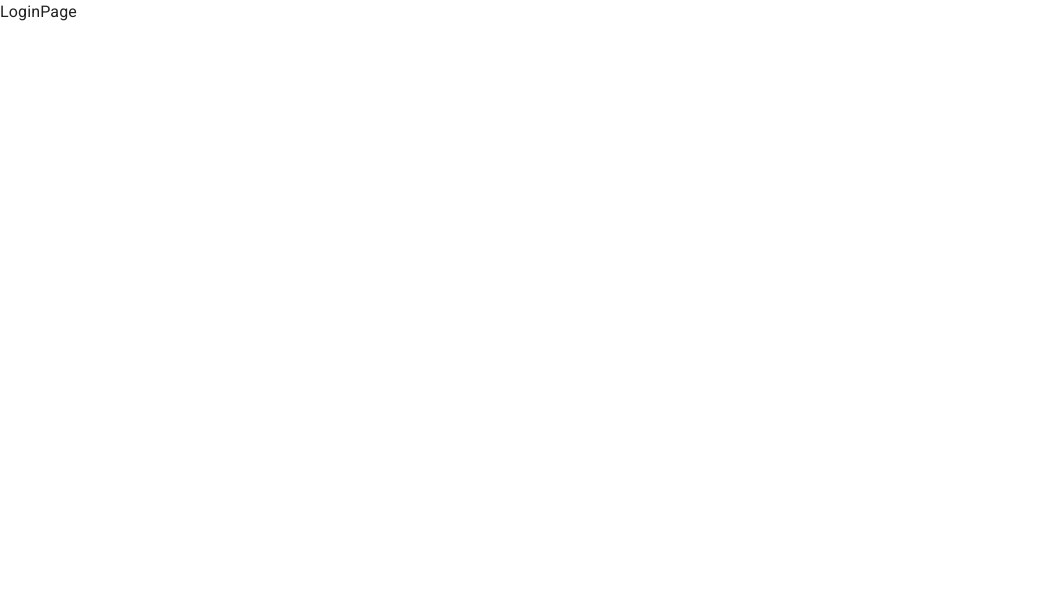
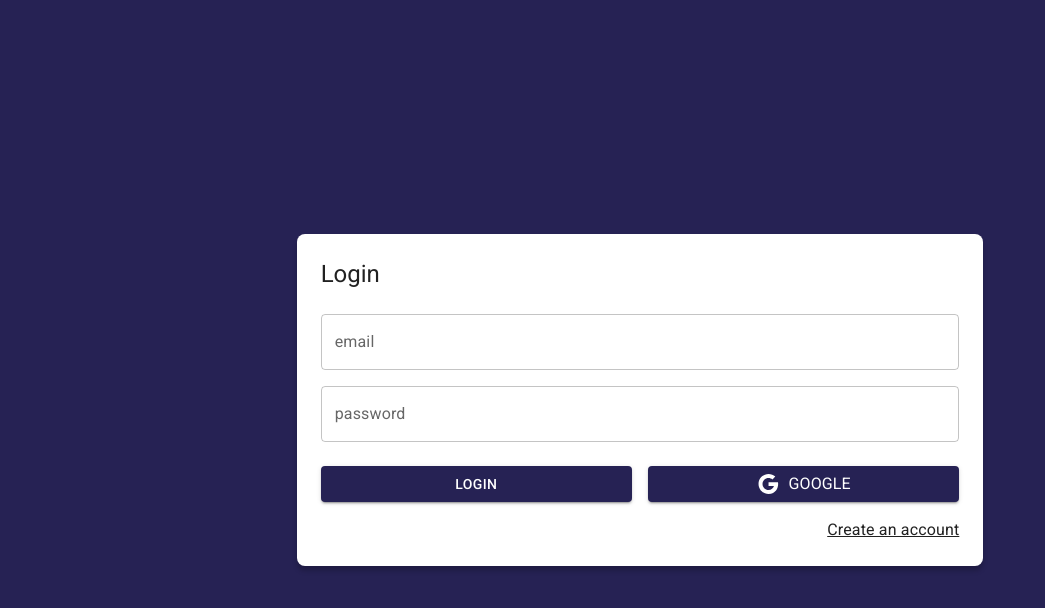
Before and after one commit to 23alex09/journal-app, a React (Vite) app: page /auth/login in a window 1280 px wide. Shown: the top 608 px of the page, without its empty margins (0-1045 px from the left). Built offline with nearby package versions, Linux system fonts and the light colour scheme.

Commit message:
design login page using material ui

```diff
--- a/src/auth/pages/LoginPage.jsx
+++ b/src/auth/pages/LoginPage.jsx
@@ -1,6 +1,84 @@
+import { Link as RouterLink } from 'react-router-dom'
+import { Google } from "@mui/icons-material"
+import { Button, Grid, Link, TextField, Typography } from "@mui/material"
 
 export const LoginPage = () => {
     return (
-        <div>LoginPage</div>
+        <Grid
+            container
+            spacing={ 0 }
+            direction='column'
+            alignItems='center'
+            justifyContent='center'
+            sx={ { minHeight: '100vh', backgroundColor: 'primary.main', padding: 4 } } //Esta propiedad es para trabajar con la propiedad style pero nos deja acceder al theme
+        >
+            <Grid
+                item
+                className="box-shadow"
+                xs={ 3 } //Esto se refiere al tamaño del dispositivo
+                sx={ { backgroundColor: 'white', padding: 3, borderRadius: 2 } }
+            >
+                <Typography variant='h5' sx={ { mb: 1 } }>Login</Typography>
+                <form>
+                    <Grid container>
+                        {/* Al igual que en boostrap aqui tenemos 12 posiciones y en el xs indicamos cuantas de esas columnas ocupa el elemento para pantallas pequeñas. mb se usa para pantallas de tamaño mediano */ }
+                        <Grid item xs={ 12 } sx={ { mt: 2 } }>
+                            <TextField
+                                label='email'
+                                type='email'
+                                placeholder="email@gmail.com"
+                                fullWidth />
+                        </Grid>
+                        <Grid item xs={ 12 } sx={ { mt: 2 } }>
+                            <TextField
+                                label='password'
+                                type='password'
+                                placeholder="password"
+                                fullWidth />
+                        </Grid>
+
+                        <Grid
+                            container
+                            spacing={ 2 }
+                            sx={ { mb: 2, mt: 1, } }
+                        >
+                            <Grid item xs={ 12 } sm={ 6 }>
+                                <Button
+                                    variant="contained"
+                                    fullWidth>
+                                    Login
+                                </Button>
+                            </Grid>
+                            <Grid item xs={ 12 } sm={ 6 }>
+                                <Button
+                                    variant="contained"
+                                    fullWidth>
+                                    <Google />
+                                    <Typography sx={ { ml: 1 } }>
+                                        Google
+                                    </Typography>
+
+                                </Button>
+                            </Grid>
+                        </Grid>
+                    </Grid>
+
+                    <Grid
+                        container
+                        direction='row'
+                        justifyContent='end'
+                    >
+                        <Link
+                            component={ RouterLink }
+                            color='inherit'
+                            to='/auth/register'
+                        >
+                            Create an account
+                        </Link>
+                    </Grid>
+                </form>
+            </Grid>
+        </Grid>
+
     )
 }
--- a/src/styles.css
+++ b/src/styles.css
@@ -0,0 +1,3 @@
+.box-shadow {
+    box-shadow: 0px 5px 5px rgba(0, 0, 0, 0.2);
+}
```
